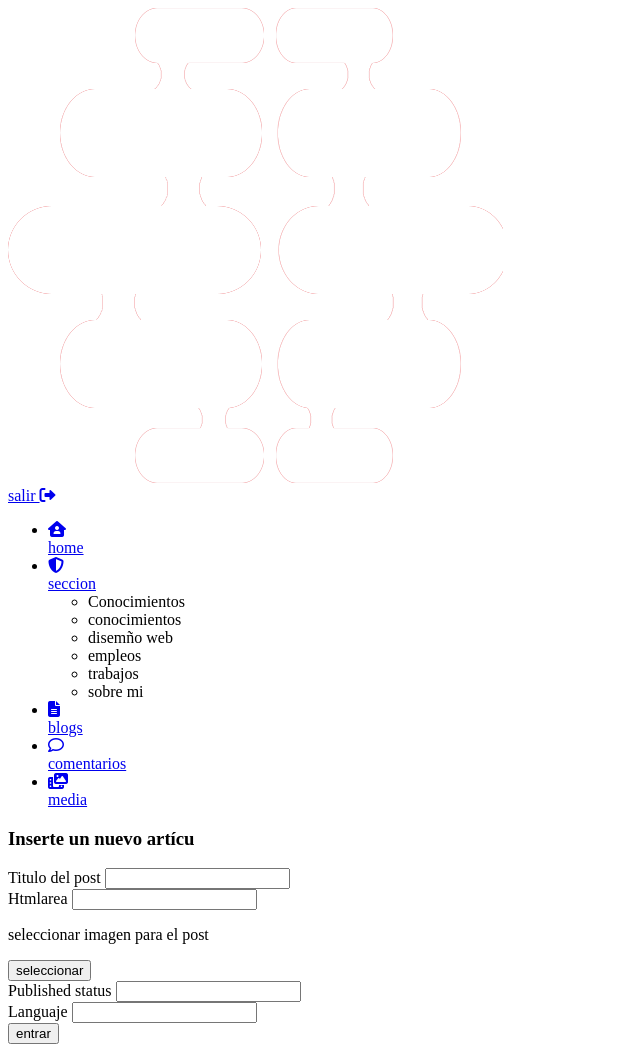
After one commit to ger86/symfony-docker, a Symfony app: template templates/newblog/index.html.twig in a window 1280 px wide. The commit adds this page. Shown: the whole page, without its empty margins (0-640 px from the left). Run offline with Twig, Linux system fonts and the light colour scheme; the template is opened without the code that fills it, so the values that code supplies are empty; form fields are guessed from the names that the template uses; some libraries are stand-ins or nearby versions.

Commit message:
New features in styles and form new date pic

```diff
--- a/assets/css/app.scss
+++ b/assets/css/app.scss
@@ -1,2 +1,5 @@
 @use './general.scss';
- @use './loguin/index.scss'
+@use './bar/bar';
+@use './pannel/pannel';
+@use './loguin/loguin';
+@use './blog/newblog';
--- a/src/Controller/HomeController.php
+++ b/src/Controller/HomeController.php
@@ -15,7 +15,7 @@ class HomeController extends AbstractController
     /**
      * @Route("/", name="app_home")
      */
-    public function index(DocumentManager $dm, Request $request,): Response
+    public function index(DocumentManager $dm, Request $request): Response
     {
 
 
--- a/src/Controller/PannelsController.php
+++ b/src/Controller/PannelsController.php
@@ -16,9 +16,11 @@ class PannelsController extends AbstractController
     {
 
 
-        if(!$request->cookies->get($_ENV['SECRETNAME_KOOKIE'])){
+        $getLoguinStatus = intval( $request->cookies->get( $_ENV['SECRETNAME_KOOKIE'] ) );
+         if( !$getLoguinStatus )
+         {
           return $this->redirectToRoute("app_home");
-        }
+         }
 
         return $this->render('pannels/index.html.twig', [
             'controller_name' => 'PannelsController',
--- /dev/null
+++ b/templates/newblog/index.html.twig
@@ -0,0 +1,61 @@
+
+{% extends 'pannels.html.twig' %}
+
+{% block title %}™️ New Blog{% endblock %}
+
+{% block backendBody %}
+<h1>
+  Inserte un nuevo artícu
+</h1>
+<div class="newblog">
+<div class="newblog_wrapper">
+ {{ form_start(Articleform, {'attr': {'class': 'newblog_wrapper-form'},
+ 'action': '/processloguin', 'method': 'POST'}
+ ) }}
+<div class="newblog_wrapper-form-left">
+     <div class="newblog_wrapper-form-left-title">
+      {{ form_label(Articleform.Titulo_del_post) }}
+      {{ form_widget(Articleform.Titulo_del_post) }}
+       {{ form_help(Articleform.Titulo_del_post,{'help': 'con este dato generaremos la url amigable'}) }}
+     </div>
+     <div class="newblog_wrapper-form-left-htmlarea">
+      {{ form_label(Articleform.htmlarea) }}
+      {{ form_widget(Articleform.htmlarea) }}
+       {{ form_help(Articleform.htmlarea,{'help': 'salida en html con estilos inclustados'}) }}
+     </div>
+       {# <div id="rest">  {{ form_widget(Articleform) }} </div> #}
+
+   </div>
+   <div class="newblog_wrapper-form-right">
+      <div  class="newblog_wrapper-form-right-items">
+       <div  class="newblog_wrapper-form-right-items-imageSelector">
+        <div  class="newblog_wrapper-form-right-items-imageSelector-show">
+
+        </div>
+         <p class="newblog_wrapper-form-right-items-imageSelector-help">
+        seleccionar imagen para el post
+        </p>
+        <button class="newblog_wrapper-form-right-items-imageSelector-button">
+        seleccionar
+        </button>
+
+       </div>
+      <div  class="newblog_wrapper-form-right-items-status">
+       {{ form_label(Articleform.published_status) }}
+     {{ form_widget(Articleform.published_status) }}
+     {{ form_help(Articleform.published_status,{'help': 'Post Status'}) }}
+    </div>
+
+      <div  class="newblog_wrapper-form-right-items-languaje">
+      <label>{{ form_label(Articleform.languaje) }}</label>
+     {{ form_widget(Articleform.languaje) }}
+     <small>{{ form_help(Articleform.languaje,{'help': 'Seleccione lenguaje'}) }}</small>
+    </div>
+
+
+    </div>
+     <input type="submit" value="entrar" />
+    {{ form_end(Articleform) }}
+   </div>
+  </div>
+{% endblock %}
--- a/templates/pannels.html.twig
+++ b/templates/pannels.html.twig
@@ -1,45 +1,78 @@
 {% extends 'base.html.twig' %}
 
- {% block stylesheets %}
-      <link href="{{ asset('/styles/pannel.css') }}" rel="stylesheet" />
-        {# <link href="{{ asset('/build/css/app.css') }}" rel="stylesheet" /> --works--  #}
-{% endblock %}
- {% block javascripts %}
-       <script src="{{ asset('/build/js/main.js') }}" type="text/javascript"></script>
-     {% endblock %}
 
 {% block body %}
   {% include 'templateParts/bar.html.twig' %}
 
-<section id="backend-elements">
-<aside class="asidesPannels">
- <ul>
- <li>home</li>
- <li>seccion >
-        <ul>
-           <li>Conocimientos</li>
-           <li>conocimientos</li>
-           <li>disemño web</li>
-           <li>empleos</li>
-           <li>trabajos</li>
-           <li>sobre mi</li>
+  <section class="backend-pannel">
+    <aside class="backend-pannel-aside">
+      <ul class="backend-pannel-aside-ul">
+        <li class="backend-pannel-aside-ul-li">
+          <div class="backend-pannel-aside-ul-li-wrapper">
+            <div class="backend-pannel-aside-ul-li-wrapper-icon">
+              <a href="{{ path('app_home') }}"><i class="fa-solid fa-house-user"></i></a>
+            </div>
+            <div class="backend-pannel-aside-ul-li-wrapper-anchor">
+              <a href="{{ path('app_home') }}">home</a>
+            </div>
+          </div>
+        </li>
+        <li class="backend-pannel-aside-ul-li">
+          <div class="backend-pannel-aside-ul-li-wrapper">
+            <div class="backend-pannel-aside-ul-li-wrapper-icon">
+              <a href="{{ path('app_home') }}"><i class="fa-solid fa-shield-halved"></i></a>
+            </div>
+            <div class="backend-pannel-aside-ul-li-wrapper-anchor">
+              <a href="{{ path('app_home') }}">seccion</a>
+            </div>
+          </div>
+          <ul class="backend-pannel-aside-ul-li-ul">
+            <li class="backend-pannel-aside-ul-li-ul-li">Conocimientos</li>
+            <li class="backend-pannel-aside-ul-li-ul-li">conocimientos</li>
+            <li class="backend-pannel-aside-ul-li-ul-li">disemño web</li>
+            <li class="backend-pannel-aside-ul-li-ul-li">empleos</li>
+            <li class="backend-pannel-aside-ul-li-ul-li">trabajos</li>
+            <li class="backend-pannel-aside-ul-li-ul-li">sobre mi</li>
           </ul>
         </li>
-     <li>blog ><ul>
-        <li>es</li>
-        <li>en</li>
-        </ul>
+        <li class="backend-pannel-aside-ul-li">
+          <div class="backend-pannel-aside-ul-li-wrapper">
+            <div class="backend-pannel-aside-ul-li-wrapper-icon">
+               <a href="{{ path('app_blog_list') }}"><i class="fa-solid fa-file-lines"></i></a>
+            </div>
+            <div class="backend-pannel-aside-ul-li-wrapper-anchor">
+              <a href="{{ path('app_blog_list') }}">blogs</a>
+            </div>
+          </div>
         </li>
-    <li>comentarios</li>
-    <li>media</li>
+        <li class="backend-pannel-aside-ul-li">
+          <div class="backend-pannel-aside-ul-li-wrapper">
+            <div class="backend-pannel-aside-ul-li-wrapper-icon">
+              <a href="#"><i class="fa-regular fa-comment"></i></a>
+            </div>
+            <div class="backend-pannel-aside-ul-li-wrapper-anchor">
+              <a href="#">comentarios</a>
+            </div>
+          </div>
+        </li>
+        <li class="backend-pannel-aside-ul-li">
+          <div class="backend-pannel-aside-ul-li-wrapper">
+            <div class="backend-pannel-aside-ul-li-wrapper-icon">
+             <a href="#"><i class="fa-solid fa-photo-film"></i></a>
+            </div>
+            <div class="backend-pannel-aside-ul-li-wrapper-anchor">
+              <a href="#">media</a>
+            </div>
+          </div>
+        </li>
       </ul>
     </aside>
 
-<section id="backend-elements-wrapper">
-  <div id="backend-elements-wrapper-inner">
-   {% block backendBody %}{% endblock %}
+    <section class="backend-pannel-body">
+      <div id="backend-pannel-body-wrapper">
+        {% block backendBody %}
+        {% endblock %}
       </div>
     </section>
-
   </section>
 {% endblock %}
--- a/templates/pannels/index.html.twig
+++ b/templates/pannels/index.html.twig
@@ -3,7 +3,9 @@
 {% block title %}™️ Home Pannel!{% endblock %}
 
 {% block backendBody %}
+
 <h1>
 Hola desde pannesl el primer elemento
 </h1>
+<button><a href="/blog/newblog"> crear nuevo blog</a></button>
 {% endblock %}
--- a/templates/templateParts/bar.html.twig
+++ b/templates/templateParts/bar.html.twig
@@ -1,5 +1,6 @@
 <header id="header">
+<a href="{{ path('app_home') }}"><img src="{{ asset('images/valour_logo.png') }}" alt="riardo perez logo"/></a>
  <nav class="topSection">
-   <a href="/logout">salir -></a>
+   <a href="/logout">salir <i class="fa-sharp fa-solid fa-right-from-bracket"></i></a>
  </nav>
 </header>
```
Also changed, not shown: assets/css/bar/_bar.scss (added, +26 -0 lines), assets/css/blog/_newblog.scss (added, +81 -0 lines), assets/css/general.scss (+20 -0 lines), assets/css/pannel/_pannel.scss (added, +86 -0 lines), public/styles/pannel.css (deleted, +0 -90 lines), src/Controller/Blog/BlogListController.php (added, +20 -0 lines), src/Controller/Blog/NewblogController.php (added, +31 -0 lines), src/Form/Articleform.php (added, +48 -0 lines), templates/blog_list/index.html.twig (added, +10 -0 lines), assets/css/loguin/_loguin.scss (renamed from assets/css/loguin/_index.scss), public/images/valour_logo.png (added), 1 other file. Lines whose indentation alone changed are shown as unchanged.
